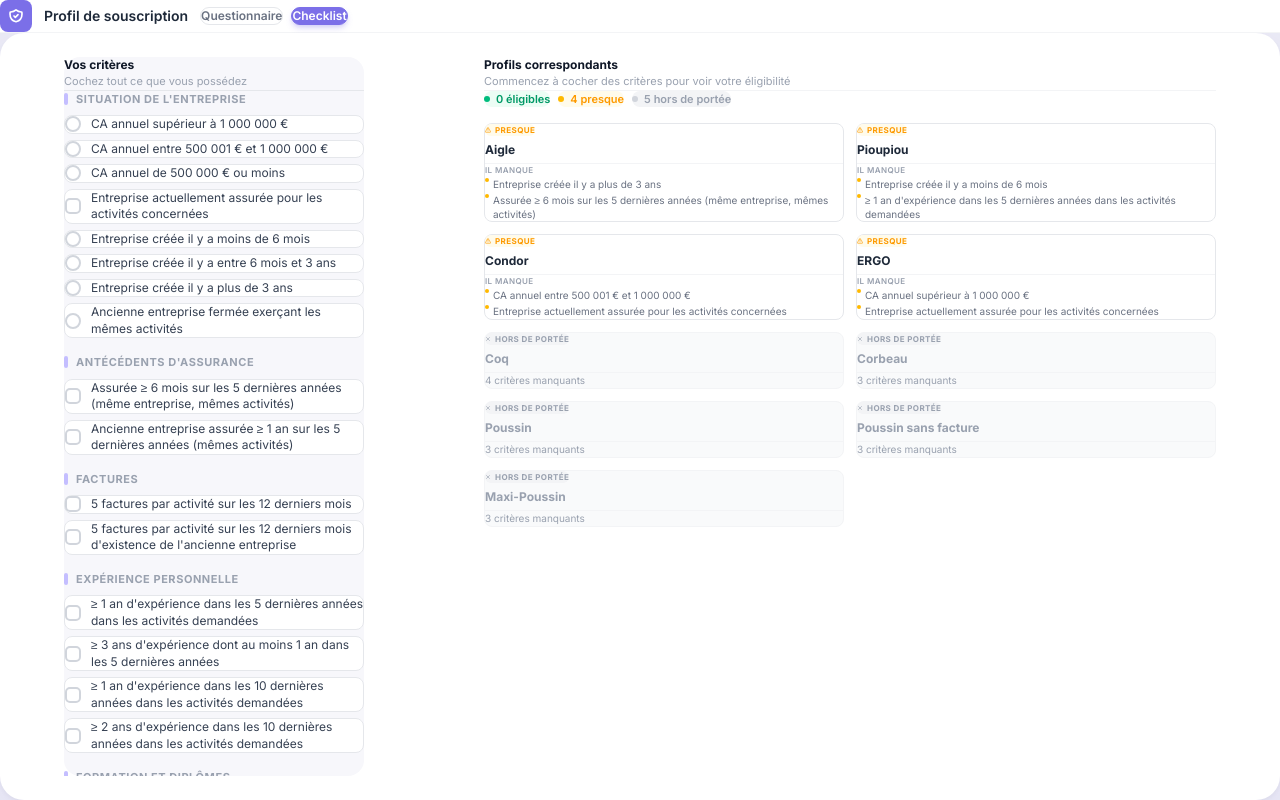
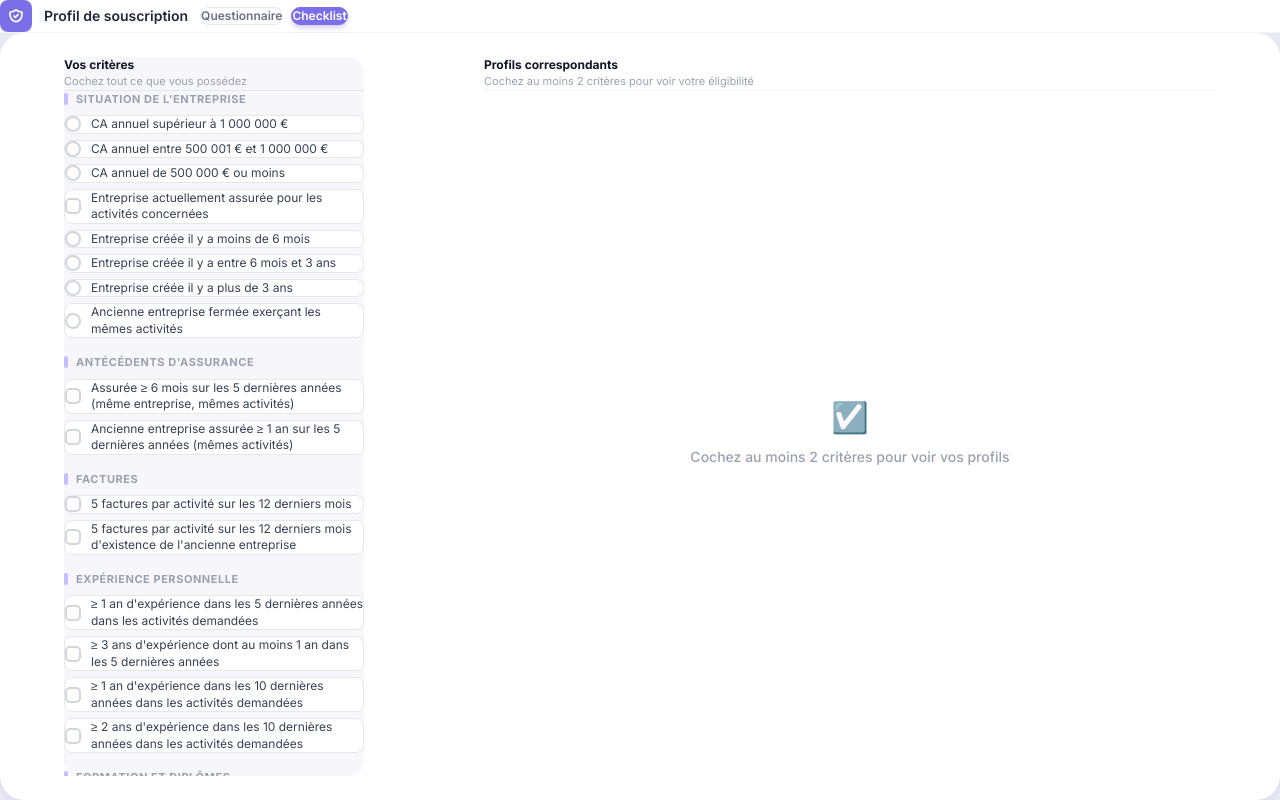
Before and after one commit to valentinbertrand-commits/insurance-profiler, a React (Vite) app: page / in a window 1280 px wide. Both pictures are taken after a click on the button "Checklist". Built offline with nearby package versions, Linux system fonts and the light colour scheme.

Commit message:
Show eligibility board only after 2+ criteria are checked
Co-Authored-By: Claude Sonnet 4.6 <noreply@anthropic.com>

```diff
--- a/src/components/checklist/ChecklistView.tsx
+++ b/src/components/checklist/ChecklistView.tsx
@@ -80,20 +80,29 @@ export function ChecklistView() {
           <div className="px-10 py-5 border-b border-gray-100">
             <p className="text-xs font-bold text-gray-900">Profils correspondants</p>
             <p className="text-[11px] text-gray-400 mt-0.5">
-              {checked.size === 0
-                ? 'Commencez à cocher des critères pour voir votre éligibilité'
+              {checked.size < 2
+                ? 'Cochez au moins 2 critères pour voir votre éligibilité'
                 : 'Mis à jour en temps réel'}
             </p>
           </div>
 
           {/* Board */}
           <div className="flex-1 overflow-y-auto px-10 py-7">
+            {checked.size < 2 ? (
+              <div className="flex flex-col items-center justify-center h-full gap-3 text-center">
+                <span className="text-3xl">☑️</span>
+                <p className="text-sm font-medium text-gray-400">
+                  Cochez au moins 2 critères pour voir vos profils
+                </p>
+              </div>
+            ) : (
               <EligibilityBoard
                 eligibilities={eligibilities}
                 eligibleCount={eligibleCount}
                 partialCount={partialCount}
                 unreachableCount={unreachableCount}
               />
+            )}
           </div>
         </div>
       </div>
```
Lines whose indentation alone changed are shown as unchanged.
